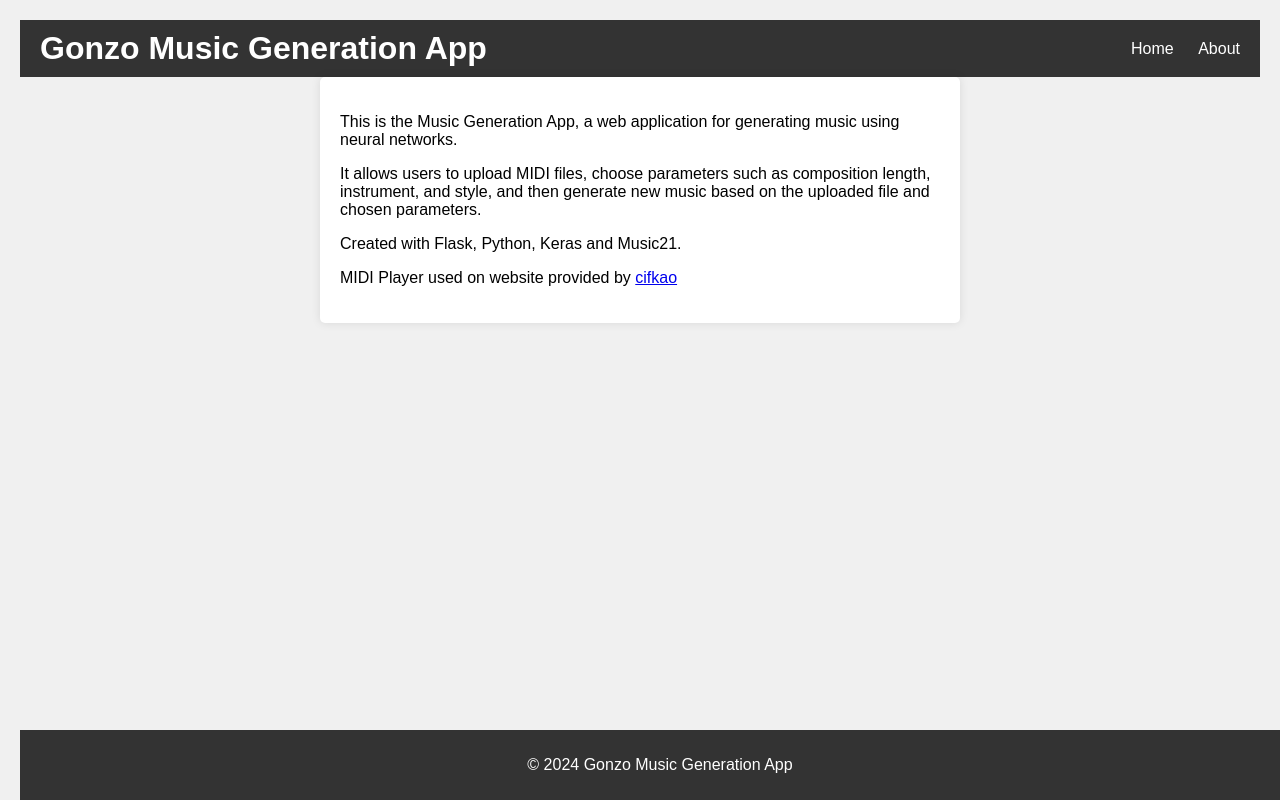
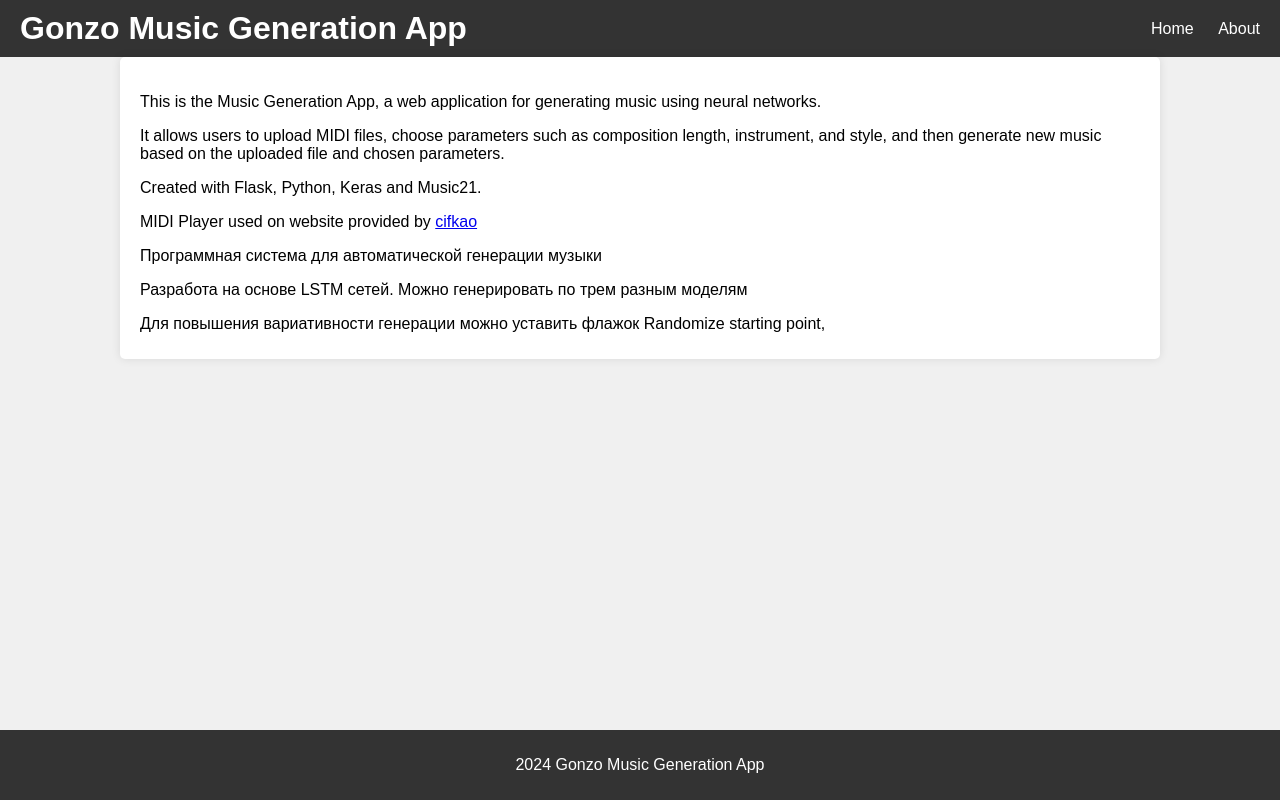
Before and after one commit to HereComesSunShine/music_generation_app, a Flask app: page /about in a window 1280 px wide. Run offline with Flask 3, Linux system fonts and the light colour scheme; parts of the project's set-up code (start-up, migrations or seed data) failed here and were passed over.

Commit message:
new commit

```diff
--- a/app.py
+++ b/app.py
@@ -21,6 +21,10 @@ import parser
 from flask_cors import CORS
 import uuid
 import io
+import warnings
+from silence_tensorflow import silence_tensorflow
+silence_tensorflow()
+warnings.filterwarnings("ignore")
 
 app = Flask(__name__)
 CORS(app)
@@ -49,6 +53,7 @@ with open("data_model_max/notes_combo", "rb") as fp_m:
 pitchnames_combo = sorted(set(item for item in notes_combo))
 n_vocab_combo = len(set(notes_combo))
 print("upload complete")
+
 
 print("Creating starting sequences")
 
@@ -167,11 +172,11 @@ def generate_music():
             )
             print("Prepearing sequences...")
 
-            wrong_pitch = create_seq.check_pitches(notes, pitchnames_classic)
+            wrong_pitch = create_seq.check_pitches(notes, pitchnames_irish)
             if wrong_pitch:
                 print("Wrong pitch")
                 notes, success_transform = create_seq.transform_pitch(
-                    notes, pitchnames_classic
+                    notes, pitchnames_irish
                 )
 
             network_input_irish, normalized_input_irish = (
@@ -209,11 +214,11 @@ def generate_music():
             )
             try:
                 print("Prepearing sequences...")
-                wrong_pitch = create_seq.check_pitches(notes, pitchnames_classic)
+                wrong_pitch = create_seq.check_pitches(notes, pitchnames_combo)
                 if wrong_pitch:
                     print("Wrong pitch")
                     notes, success_transform = create_seq.transform_pitch(
-                        notes, pitchnames_classic
+                        notes, pitchnames_combo
                     )
 
                 network_input_combo, normalized_input_combo = (
--- a/data_model_max/predict_combo.py
+++ b/data_model_max/predict_combo.py
@@ -12,7 +12,7 @@ from keras import utils
 from keras.callbacks import ModelCheckpoint, CSVLogger
 from keras_self_attention import SeqSelfAttention
 from keras.layers import BatchNormalization as BatchNorm
-import logging
+
 import io
 import time
 
--- a/gen_midi.py
+++ b/gen_midi.py
@@ -9,13 +9,12 @@ from io import BytesIO
 
 FP = "generated/"
 MOD = "generated_music"
-import time
 
 
 def create_midi(prediction_output, chosen_instrument, fp, folder):
-    # print (prediction_output)
+
     print("start midi transform")
-    start_time = time.time()
+
     offset = 0
     output_notes = []
     if chosen_instrument == "guitar":
@@ -33,8 +32,6 @@ def create_midi(prediction_output, chosen_instrument, fp, folder):
     else:
 
         output_notes.append(instrument.Piano())
-
-    ########
 
     for pattern in prediction_output:
         pattern = pattern.split()
@@ -69,9 +66,6 @@ def create_midi(prediction_output, chosen_instrument, fp, folder):
             output_notes.append(new_note)
 
         offset += convert_to_float(duration)
-
-    # midi_data = BytesIO()
-
     # Создаем MIDI-поток на основе списка output_notes
     midi_stream = stream.Stream(output_notes)
     print("Writing midi")
@@ -79,6 +73,7 @@ def create_midi(prediction_output, chosen_instrument, fp, folder):
 
     midi_stream.write("midi", fp=folder + "/" + fp)
     print("Done")
+    return midi_stream
 
 
 def convert_to_float(frac_str):
--- a/static/styles.css
+++ b/static/styles.css
@@ -1,7 +1,7 @@
 body {
     font-family: Arial, sans-serif;
     background-color: #f0f0f0;
-    padding: 20px;
+
     margin: 0;
 }
 
@@ -15,7 +15,7 @@ header {
     display: flex;
     justify-content: space-between;
     align-items: center;
-    max-width: 1200px;
+    max-width: 100%;
     margin: 0 auto;
     padding: 0 20px;
 }
@@ -59,12 +59,14 @@ footer {
 }
 
 .container {
-    max-width: 600px;
+    max-width: 1000px;
     margin: 0 auto;
     background-color: #fff;
     padding: 20px;
     border-radius: 5px;
     box-shadow: 0 0 10px rgba(0, 0, 0, 0.1);
+    margin-bottom: 10px;
+    padding-bottom: 10px;
 }
 
 .input-field {
@@ -103,6 +105,14 @@ footer {
 .midiplayer{
     width: 100%;
     margin: 10px;
+}
+.midiplayer{
+  margin: 10px;
+}
+#myVisualizer {
+  height: fit-content;
+  padding-bottom: 25px;
+  margin-bottom: 15px;
 }
 
 /* Стили для анимации загрузки */
--- a/templates/about.html
+++ b/templates/about.html
@@ -16,6 +16,10 @@
             <p>It allows users to upload MIDI files, choose parameters such as composition length, instrument, and style, and then generate new music based on the uploaded file and chosen parameters.</p>
             <p>Created with Flask, Python, Keras and Music21.</p>
             <p>MIDI Player used on website provided by <a href="https://github.com/cifkao/html-midi-player?tab=readme-ov-file">cifkao</a> </p>
+            <p></p>
+            <p>Программная система для автоматической генерации музыки</p>
+            <p>Разработа на основе LSTM сетей. Можно генерировать по трем разным моделям</p>
+            <p>Для повышения вариативности генерации можно уставить флажок Randomize starting point,</p>
 
         </div>
     </main>
--- a/templates/footer.html
+++ b/templates/footer.html
@@ -1,3 +1,3 @@
 <footer>
-    <p>&copy; 2024 Gonzo Music Generation App</p>
+    <p> 2024 Gonzo Music Generation App</p>
 </footer>
--- a/templates/index.html
+++ b/templates/index.html
@@ -72,6 +72,7 @@
             </midi-player>
             <midi-visualizer  id="myVisualizer"></midi-visualizer>
 
+
         </div>
     </main>
 
```
Also changed, not shown: data_model_classic/predict_classic.py (+5 -11 lines), data_model_classic/train_classic.py (+10 -20 lines), data_model_irish/predict_irish.py (+7 -10 lines), parser.py (+1 -18 lines), 1 other file.
